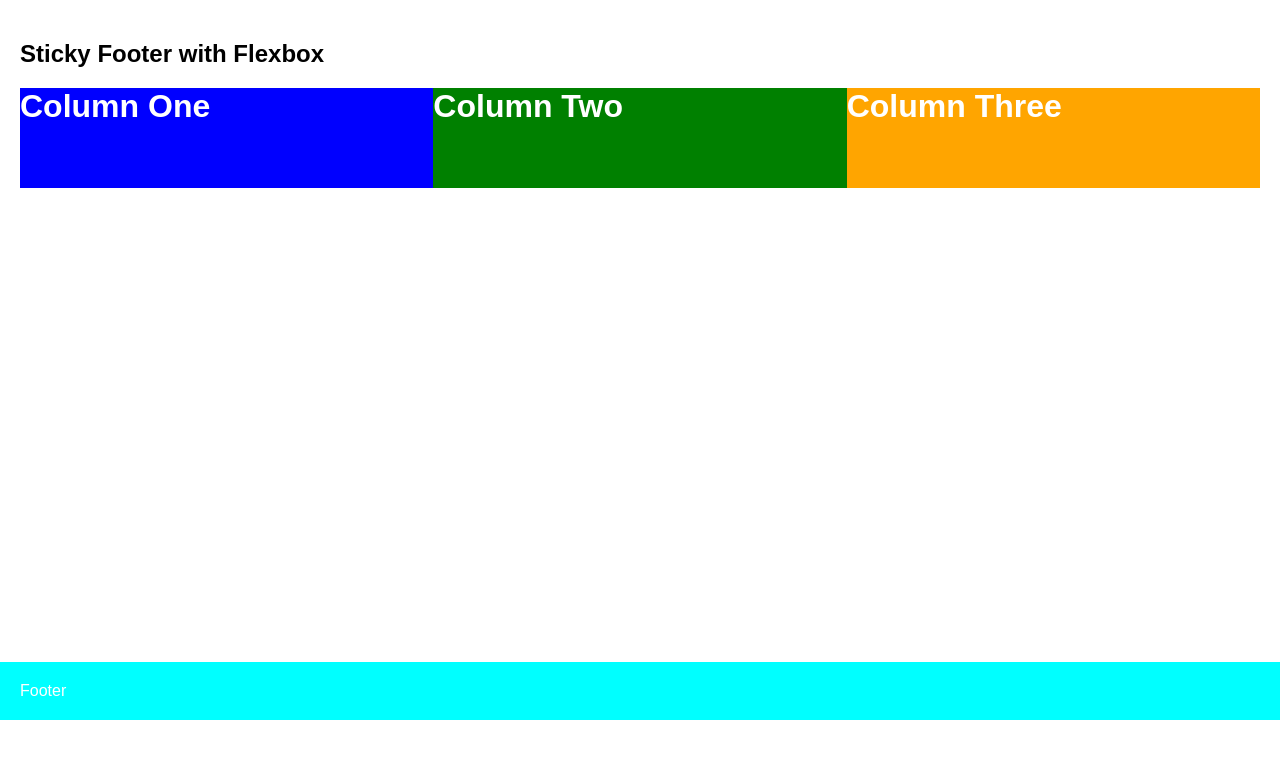
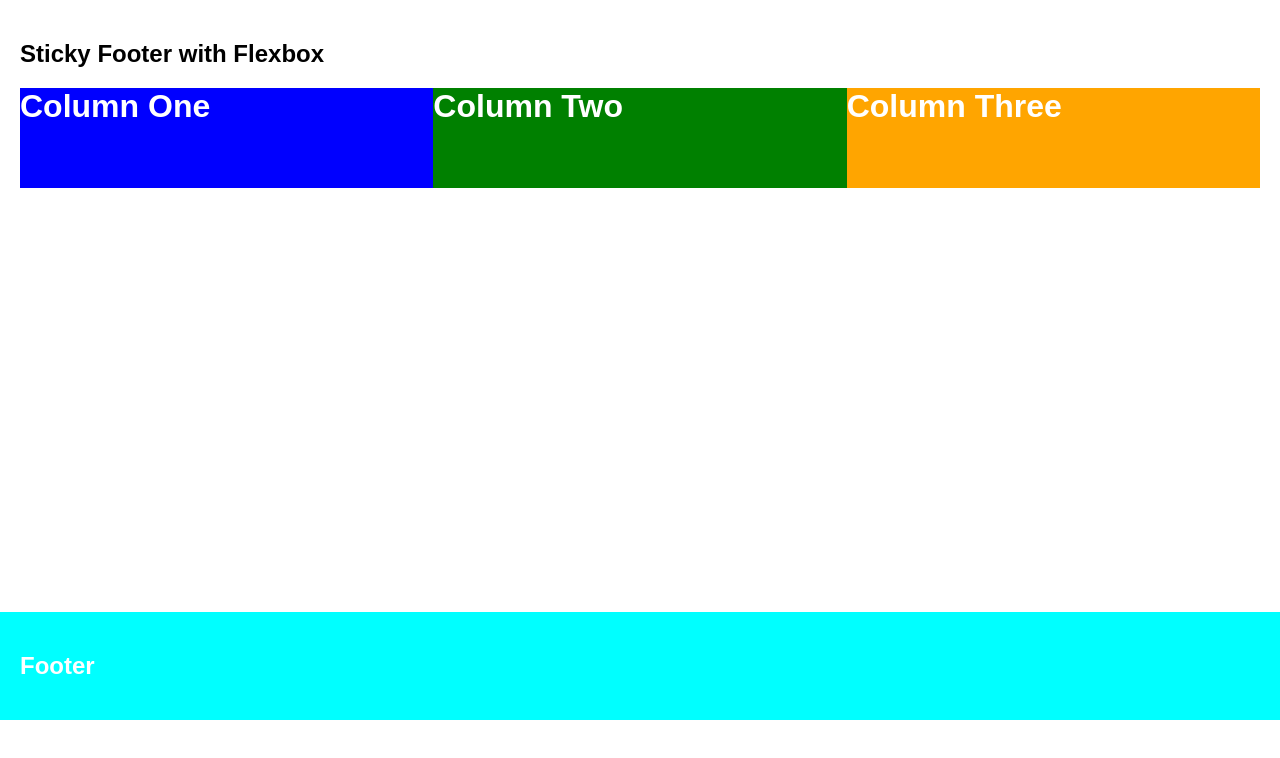
Before and after one commit to promovis/pompa, a plain HTML site: page index.html in a window 1280 px wide. Drawn offline with Linux system fonts and the light colour scheme.

```diff
--- a/index.html
+++ b/index.html
@@ -32,7 +32,7 @@
         </div>
 
         <footer class="footer">
-            Footer
+            <h2>Footer</h2>
         </footer>
     </body>
 </html>
```
